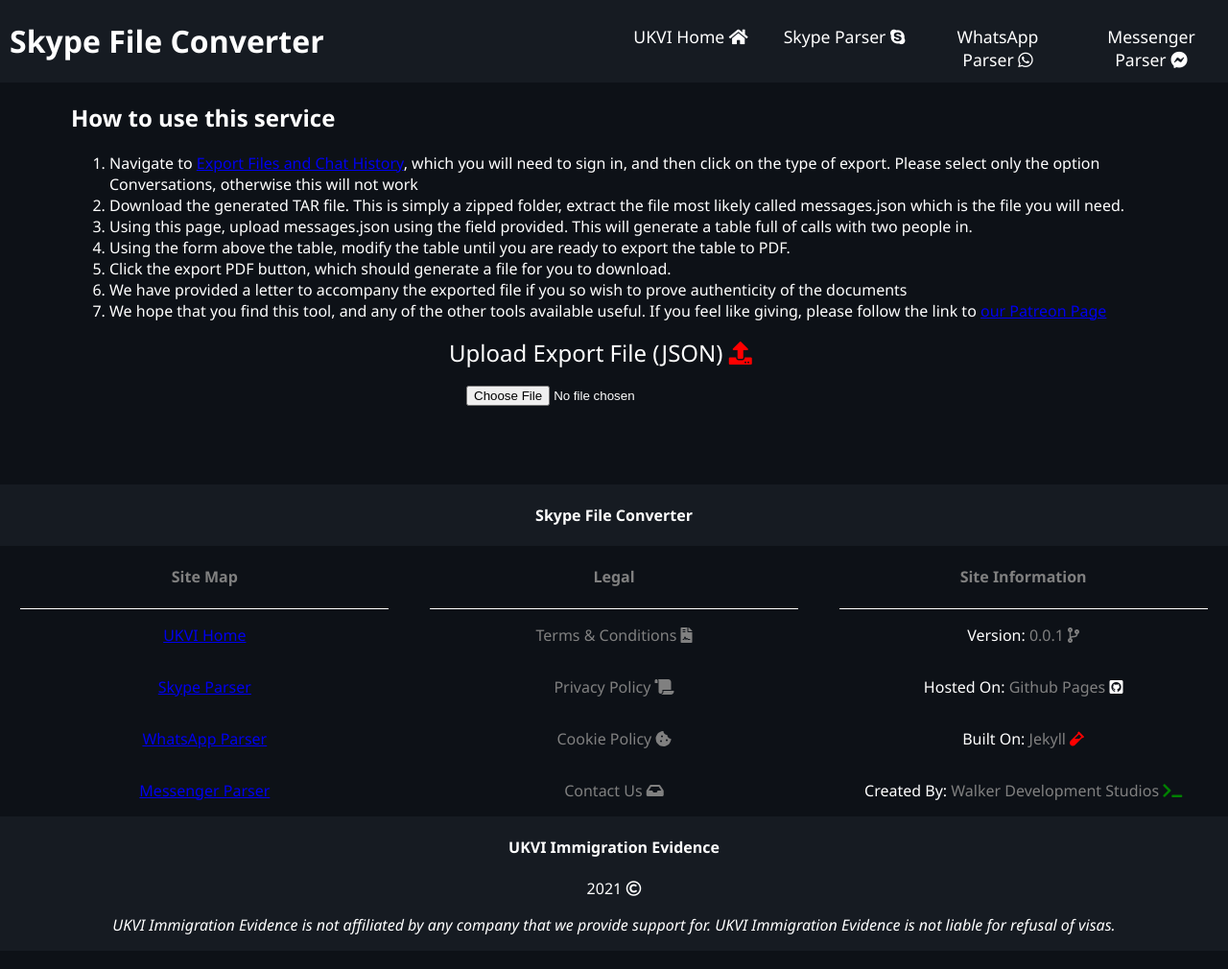
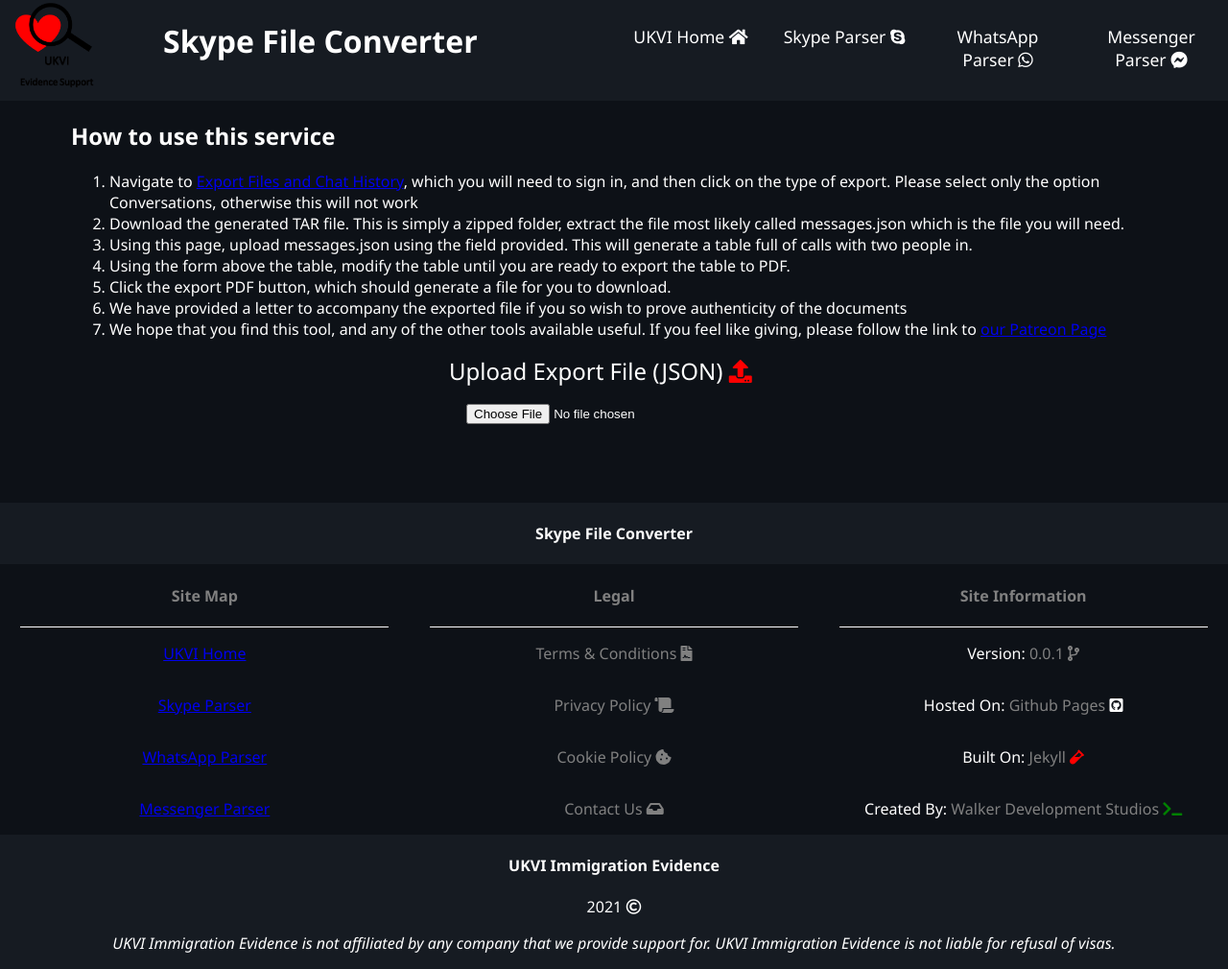
Before and after one commit to SamuelDW/immigrationevidencehelper, a Jekyll site: the page built from skype-converter.html, in a window 1280 px wide. Shown: the whole page at 96% size. Built offline with Jekyll 4.4.1, drawn with Linux system fonts in a browser that asks for light colours.

Commit message:
newest changes

```diff
--- a/_includes/header.html
+++ b/_includes/header.html
@@ -1,7 +1,12 @@
 <header>
     <div class="grid-container">
-        <div class="grid-50">
-            <h1>{{page.title}}</h1>
+        <div class="grid-50 grid-parent">
+            <div class="grid-25" id="header-logo">
+                <img src="/assets/images/ukvi-immigration-support-logo.png">
+            </div>
+            <div class="grid-75">
+                <h1>{{page.title}}</h1>
+            </div>
         </div>
         <div class="grid-50 grid-parent">
             {% include navigation.html %}
--- a/_layouts/default.html
+++ b/_layouts/default.html
@@ -3,7 +3,7 @@
     <head>
         <title>{{ page.title }}</title>
         <link rel="stylesheet" href="/assets/css/styles.css">
-        <link rel="shortcut icon" type="image/png" href="/favicon.ico">
+        <link rel="shortcut icon" type="image/png" href="favicon.png">
         <link rel="stylesheet" href="https://use.fontawesome.com/releases/v5.15.4/css/all.css" integrity="sha384-DyZ88mC6Up2uqS4h/KRgHuoeGwBcD4Ng9SiP4dIRy0EXTlnuz47vAwmeGwVChigm" crossorigin="anonymous">
         <meta name="viewport" content="width=device-width, initial-scale=1, minimum-scale=1, maximum-scale=1"/>
     </head>
--- a/_sass/layout/_header.scss
+++ b/_sass/layout/_header.scss
@@ -15,3 +15,10 @@ nav {
         font-size: 1.1rem;
     }
 }
+
+#header-logo {
+    img {
+        max-width: 100px;
+        max-height: 100px;
+    }
+}
--- a/_sass/pages/_skype-call.scss
+++ b/_sass/pages/_skype-call.scss
@@ -7,6 +7,11 @@
 
 #replace-name-button {
     text-align: center;
+}
+
+.form-buttons {
+    text-align: center;
+    display: grid;
 }
 
 tr {
```
Also changed, not shown: assets/images/ukvi-immigration-support-logo.png (added), assets/js/display_results.min.js (added), assets/js/filter_results.min.js (added), assets/js/upload.min.js (added), favicon.png (added), 1 other file.
